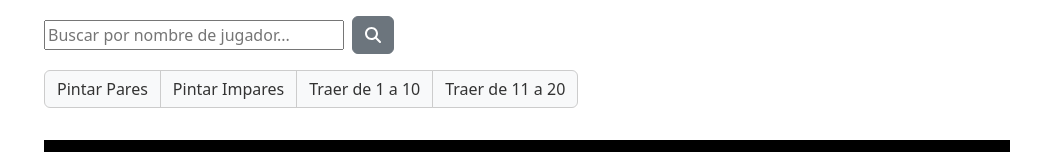
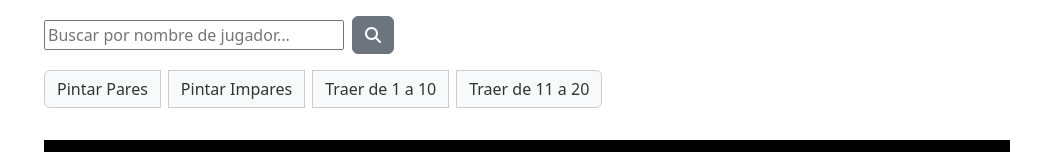
Before and after one commit to danibui/futbol_project, a React (Vite) app: page / in a window 1280 px wide. Shown: the part 222-374 px from the top of the page, without its empty margins (0-1053 px from the left). Built offline with nearby package versions, Linux system fonts and the light colour scheme.

Commit message:
SE separa un poco los botones de filtrado

```diff
--- a/src/App.css
+++ b/src/App.css
@@ -103,3 +103,8 @@
   width: 300px; /* Ajusta el ancho aquí */
   margin-right: 0.5rem;
 }
+
+/* App.css */
+.highlight {
+  background-color: #f50c0c;
+}
--- a/src/componentes/table.jsx
+++ b/src/componentes/table.jsx
@@ -10,54 +10,58 @@ function ResponsiveExample() {
   const columnNames = ['#', 'PLAYER', 'POSITION', 'GOALS', 'AGE'];
 
   const players = [
-    { id : '1', player: 'Michel Meier', position: 'Goalkeeper', goals: 0, age: 31 },
-    { id : '2', player: 'Roberto Alexis', position: 'Defender', goals: 24, age: 32 },
-    { id : '3', player: 'John Winfield', position: 'Defender', goals: 21, age: 32 },
-    { id : '4', player: 'John White', position: 'Forward', goals: 7, age: 31 },
-    { id : '5', player: 'Michael Davis', position: 'Midfielder', goals: 9, age: 28 },
-    { id : '6', player: 'David Norman', position: 'Midfielder', goals: 12, age: 31 },
-    { id : '7', player: 'Burton Herbertson', position: 'Forward', goals: 21, age: 31 },
-    { id : '8', player: 'James Brady', position: 'Forward', goals: 12, age: 20 },
-    { id : '9', player: 'Antonio Ramirez', position: 'Defender', goals: 3, age: 29 },
-    { id : '10', player: 'Carlos Martinez', position: 'Midfielder', goals: 14, age: 27 },
-    { id : '11', player: 'Stefan Kovac', position: 'Goalkeeper', goals: 0, age: 30 },
-    { id : '12', player: 'Luis Fernandez', position: 'Forward', goals: 18, age: 26 },
-    { id : '13', player: 'Patrick O\'Connor', position: 'Defender', goals: 5, age: 33 },
-    { id : '14', player: 'Jorge Gonzalez', position: 'Midfielder', goals: 10, age: 25 },
-    { id : '15', player: 'Ricardo Lopez', position: 'Forward', goals: 22, age: 30 },
-    { id : '16', player: 'Sebastian Muller', position: 'Midfielder', goals: 8, age: 28 },
-    { id : '17', player: 'Julian Smith', position: 'Defender', goals: 6, age: 27 },
-    { id : '18', player: 'Robert Johnson', position: 'Forward', goals: 15, age: 29 },
-    { id : '19', player: 'Nicolas Alvarado', position: 'Midfielder', goals: 11, age: 24 },
-    { id : '20', player: 'Marco Aurelio', position: 'Defender', goals: 4, age: 32 },
+    { id: '1', player: 'Michel Meier', position: 'Goalkeeper', goals: 0, age: 31 },
+    { id: '2', player: 'Roberto Alexis', position: 'Defender', goals: 24, age: 32 },
+    { id: '3', player: 'John Winfield', position: 'Defender', goals: 21, age: 32 },
+    { id: '4', player: 'John White', position: 'Forward', goals: 7, age: 31 },
+    { id: '5', player: 'Michael Davis', position: 'Midfielder', goals: 9, age: 28 },
+    { id: '6', player: 'David Norman', position: 'Midfielder', goals: 12, age: 31 },
+    { id: '7', player: 'Burton Herbertson', position: 'Forward', goals: 21, age: 31 },
+    { id: '8', player: 'James Brady', position: 'Forward', goals: 12, age: 20 },
+    { id: '9', player: 'Antonio Ramirez', position: 'Defender', goals: 3, age: 29 },
+    { id: '10', player: 'Carlos Martinez', position: 'Midfielder', goals: 14, age: 27 },
+    { id: '11', player: 'Stefan Kovac', position: 'Goalkeeper', goals: 0, age: 30 },
+    { id: '12', player: 'Luis Fernandez', position: 'Forward', goals: 18, age: 26 },
+    { id: '13', player: 'Patrick O\'Connor', position: 'Defender', goals: 5, age: 33 },
+    { id: '14', player: 'Jorge Gonzalez', position: 'Midfielder', goals: 10, age: 25 },
+    { id: '15', player: 'Ricardo Lopez', position: 'Forward', goals: 22, age: 30 },
+    { id: '16', player: 'Sebastian Muller', position: 'Midfielder', goals: 8, age: 28 },
+    { id: '17', player: 'Julian Smith', position: 'Defender', goals: 6, age: 27 },
+    { id: '18', player: 'Robert Johnson', position: 'Forward', goals: 15, age: 29 },
+    { id: '19', player: 'Nicolas Alvarado', position: 'Midfielder', goals: 11, age: 24 },
+    { id: '20', player: 'Marco Aurelio', position: 'Defender', goals: 4, age: 32 },
   ];
 
   const [visiblePlayers, setVisiblePlayers] = useState(players);
   const [searchTerm, setSearchTerm] = useState('');
+  const [highlightType, setHighlightType] = useState(null); // Add this state
 
   const handleSearch = () => {
     const filteredPlayers = players.filter(player =>
       player.player.toLowerCase().includes(searchTerm.toLowerCase())
     );
     setVisiblePlayers(filteredPlayers);
+    setHighlightType(null); // Reset highlight when searching
   };
 
   const handleEvenRows = () => {
-    const evenRows = players.filter((_, index) => index % 2 === 1);
-    setVisiblePlayers(evenRows);
+    setVisiblePlayers(players);
+    setHighlightType('even'); // Set highlight type to even
   };
 
   const handleOddRows = () => {
-    const oddRows = players.filter((_, index) => index % 2 === 0);
-    setVisiblePlayers(oddRows);
+    setVisiblePlayers(players);
+    setHighlightType('odd'); // Set highlight type to odd
   };
 
   const handleRows1To10 = () => {
     setVisiblePlayers(players.slice(0, 10));
+    setHighlightType(null); // Reset highlight when filtering
   };
 
   const handleRows11To20 = () => {
     setVisiblePlayers(players.slice(10, 20));
+    setHighlightType(null); // Reset highlight when filtering
   };
 
   return (
@@ -79,10 +83,10 @@ function ResponsiveExample() {
       </div>
       <div className="actions-container" style={{ display: 'flex', justifyContent: 'flex-start', marginBottom: '1rem' }}>
         <ButtonGroup className="mb-3">
-          <Button variant="light" onClick={handleEvenRows}>Pintar Pares</Button>
-          <Button variant="light" onClick={handleOddRows}>Pintar Impares</Button>
-          <Button variant="light" onClick={handleRows1To10}>Traer de 1 a 10</Button>
-          <Button variant="light" onClick={handleRows11To20}>Traer de 11 a 20</Button>
+          <Button variant="light" onClick={handleEvenRows} style={{ marginRight: '0.5rem' }}>Pintar Pares</Button>
+          <Button variant="light" onClick={handleOddRows} style={{ marginRight: '0.5rem' }}>Pintar Impares</Button>
+          <Button variant="light" onClick={handleRows1To10} style={{ marginRight: '0.5rem' }}>Traer de 1 a 10</Button>
+          <Button variant="light" onClick={handleRows11To20} style={{ marginRight: '0.5rem' }}>Traer de 11 a 20</Button>
         </ButtonGroup>
       </div>
       <Table responsive className="table-custom">
@@ -95,8 +99,8 @@ function ResponsiveExample() {
         </thead>
         <tbody>
           {visiblePlayers.map((player, index) => (
-            <tr key={index}>
-              <td>{player.id}</td>
+            <tr key={index} className={highlightType === 'even' && player.id % 2 === 0 ? 'highlight' : highlightType === 'odd' && player.id % 2 !== 0 ? 'highlight' : ''}>
+              <td className={highlightType === 'even' && player.id % 2 === 0 ? 'highlight' : highlightType === 'odd' && player.id % 2 !== 0 ? 'highlight' : ''}>{player.id}</td>
               <td>{player.player}</td>
               <td>{player.position}</td>
               <td>{player.goals}</td>
```
